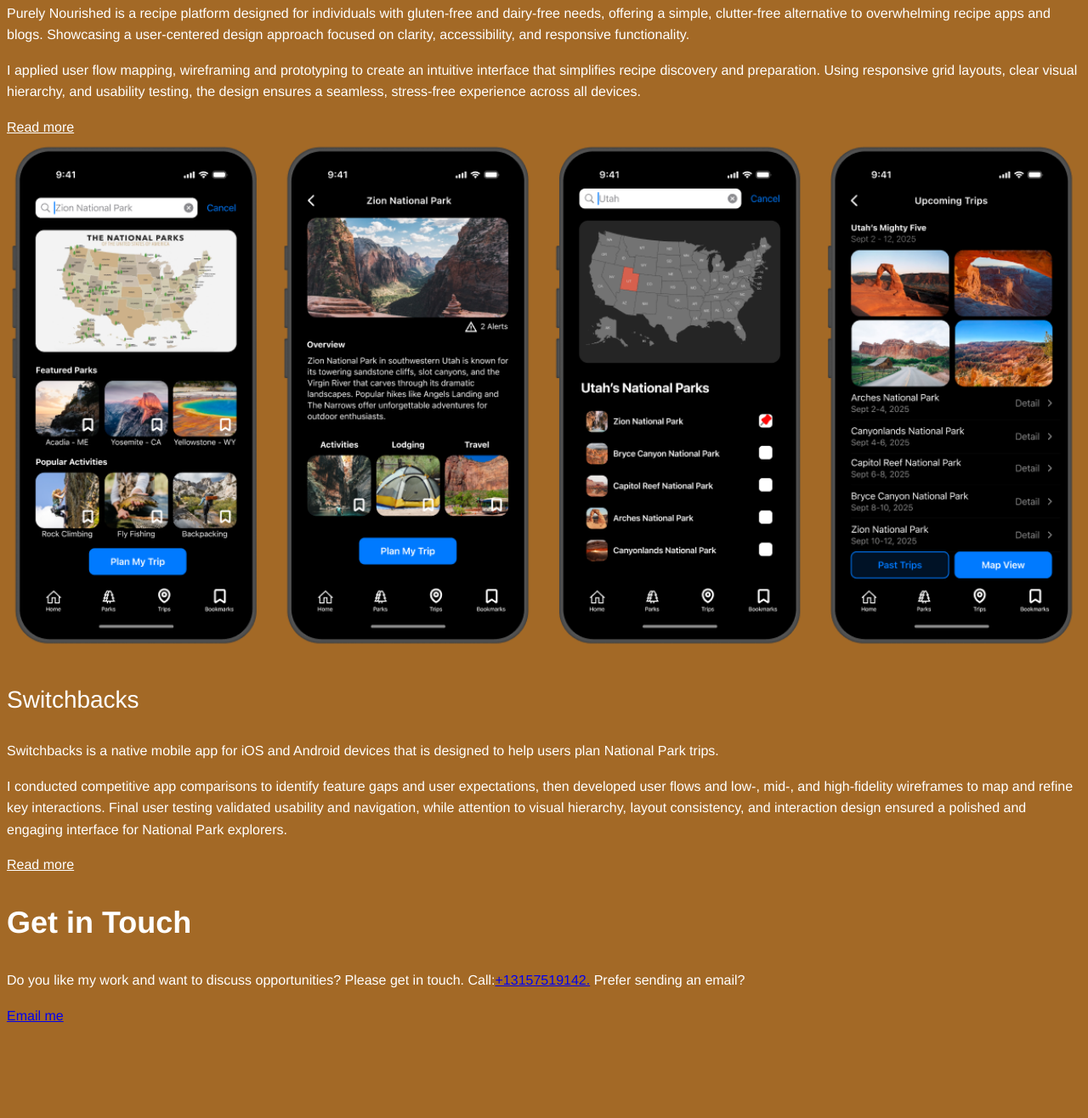
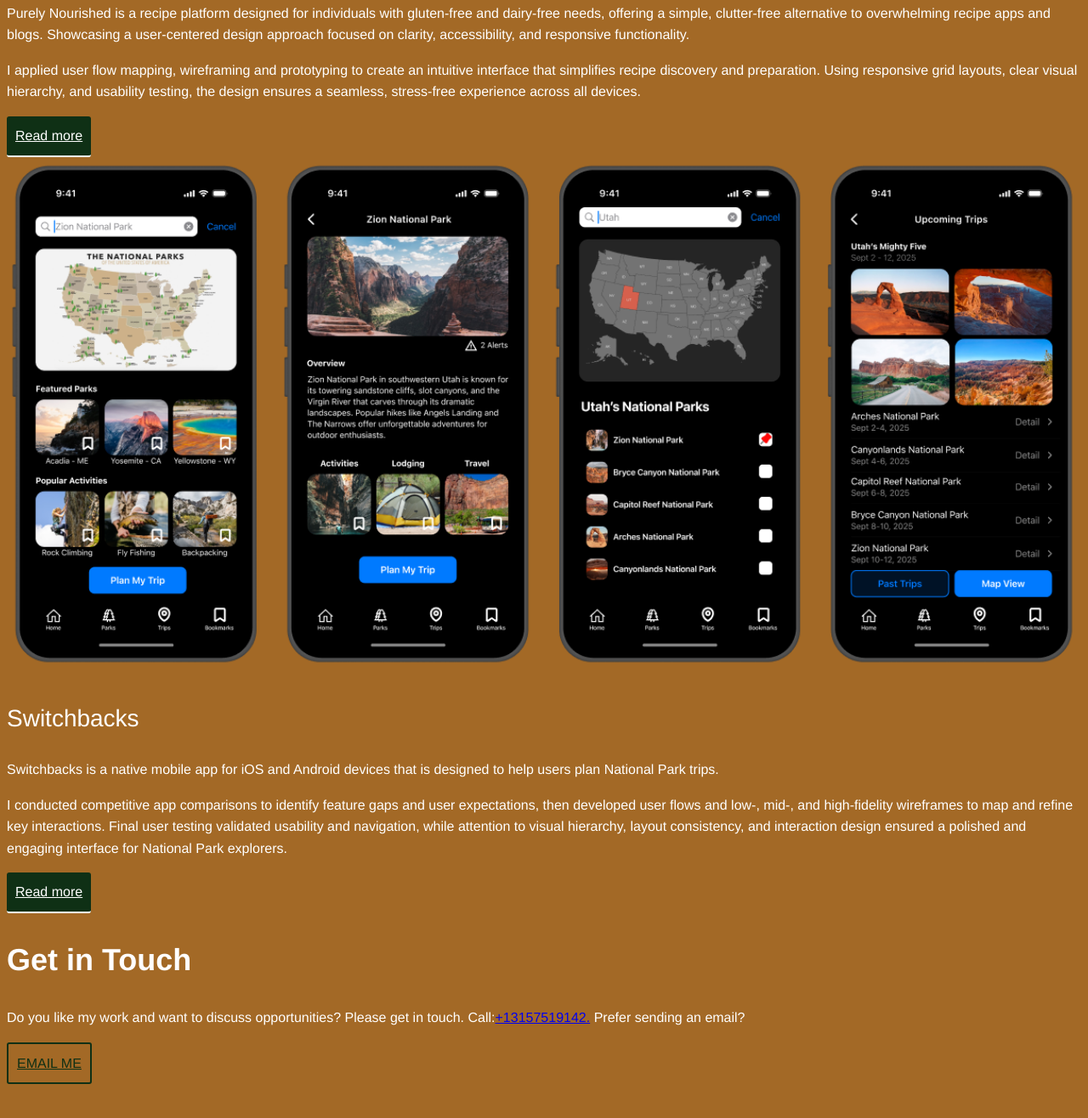
Before and after one commit to courtneydeordio17-hue/portfolio-website, a plain HTML site: page index.html in a window 1280 px wide. Shown: the part 2204-3520 px from the top of the page at 85% size. Drawn offline with nearby package versions, Linux system fonts and the light colour scheme.

Commit message:
Added button styling to all pages

```diff
--- a/index.html
+++ b/index.html
@@ -44,7 +44,7 @@
     <h3>Purely Nourished</h3>
     <p>Purely Nourished is a recipe platform designed for individuals with gluten-free and dairy-free needs, offering a simple, clutter-free alternative to overwhelming recipe apps and blogs. Showcasing a user-centered design approach focused on clarity, accessibility, and responsive functionality.</p>
     <p>I applied user flow mapping, wireframing and prototyping to create an intuitive interface that simplifies recipe discovery and preparation. Using responsive grid layouts, clear visual hierarchy, and usability testing, the design ensures a seamless, stress-free experience across all devices.</p>
-    <a href="">Read more</a>
+    <a href="purelynourished.html" class="button">Read more</a>
 </div>
     </div>
 </div>
@@ -60,7 +60,7 @@
     <h3>Switchbacks</h3>
     <p>Switchbacks is a native mobile app for iOS and Android devices that is designed to help users plan National Park trips.</p>
     <p>I conducted competitive app comparisons to identify feature gaps and user expectations, then developed user flows and low-, mid-, and high-fidelity wireframes to map and refine key interactions. Final user testing validated usability and navigation, while attention to visual hierarchy, layout consistency, and interaction design ensured a polished and engaging interface for National Park explorers.</p>
-    <a href="">Read more</a>
+    <a href="#" class="button">Read more</a>
 </div>
     </div>
 </div>
@@ -72,7 +72,7 @@
             Do you like my work and want to discuss opportunities? Please get in touch. Call:<a href="tel:+13157519142">+13157519142.</a> Prefer sending an email?
         </p>
         <div>
-            <a href="mailto:courtneydeordio17@gmail.com">Email me</a>
+            <a href="mailto:courtneydeordio17@gmail.com" class="button contact">Email me</a>
         </div>
         <div>
             <a href="https://www.linkedin.com/in/courtney-deordio/" target="_blank">
```
Also changed, not shown: about.html (+2 -2 lines), purelynourished.html (+1 -1 lines).
